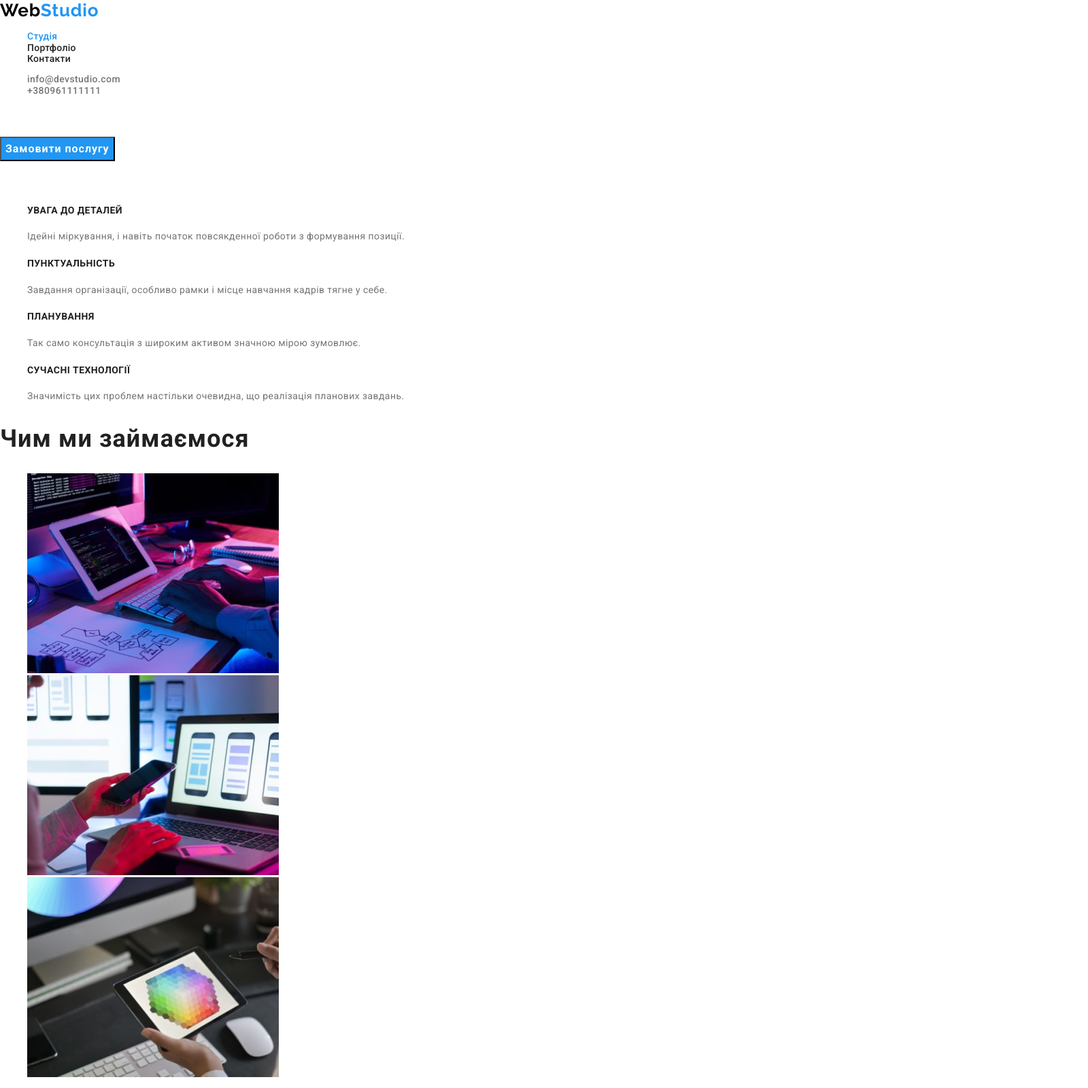
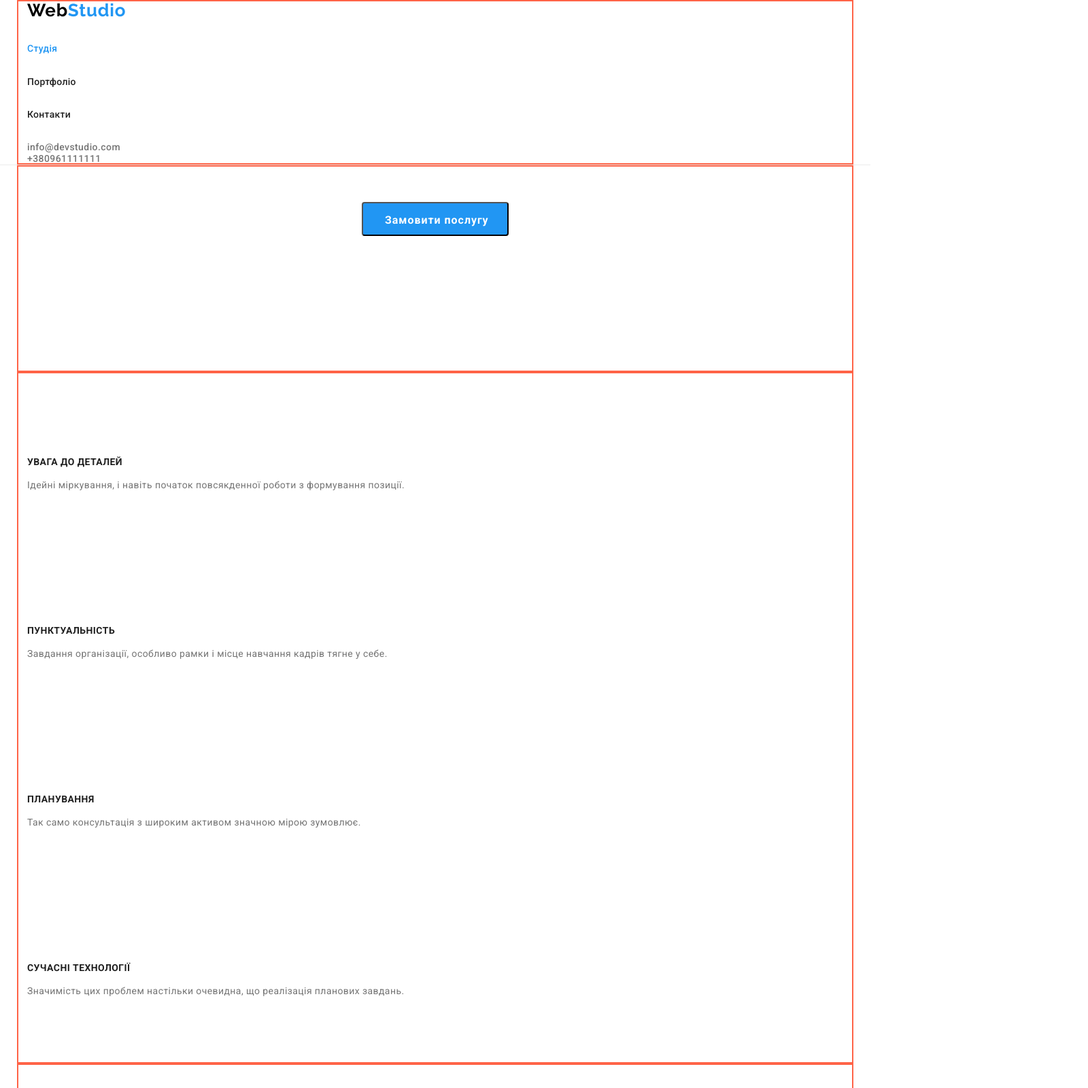
Before and after one commit to hikee1987/goit-markup-hw-03, a plain HTML site: page index.html in a window 1280 px wide. Shown: the top 1600 px of the page at 68% size, 1600 px wide, since content can reach past the window. Drawn offline with Linux system fonts and the light colour scheme.

Commit message:
изменил html и css

```diff
--- a/css/style.css
+++ b/css/style.css
@@ -4,6 +4,7 @@
   --secondary-bgd-color: #ffffff;
   --activate-btn-color: #2196F3;
 }
+
 
 
 body {
@@ -13,7 +14,24 @@ body {
   letter-spacing: 0.03em;
 }
 
+/**
+  |============================
+  | Reset
+  |============================
+*/
 
+h1,
+h2,
+h3,
+ul,
+p {
+  margin: 0;
+}
+
+a {
+  text-decoration: none;
+  color: currentColor;
+}
 
 .hide-title {
   visibility: hidden;
@@ -21,9 +39,45 @@ body {
 
 .list {
   list-style: none;
+  margin: 0;
+  padding: 0;
+}
+
+img {
+  display: block;
+}
+
+.container {
+  width: 1230px;
+  margin-left: auto;
+  margin-right: auto;
+  padding-left: 15px;
+  padding-right: 15px;
+
+  outline: 2px solid tomato;
+  outline-offset: -2px;
 }
 
 /* Шапка сайта ================================================*/
+
+.header {
+  border-bottom: 1px solid #ececec;
+}
+
+/* .header-navi {
+  display: flex;
+} */
+
+/* .navi {
+  margin-top: 24px;
+  margin-right: 25px;
+  margin-bottom: 93px;
+} */
+
+.header-item {
+  margin-top: 32px;
+  margin-bottom: 32px;
+}
 
 .navi .logo {
   font-family: 'Raleway';
@@ -50,6 +104,7 @@ body {
   line-height: 1.1;
   letter-spacing: 0.02em;
   color: var(--primary-tx-color);
+
 }
 
 .navi .current {
@@ -58,7 +113,7 @@ body {
 
 .navi .link:hover,
 .navi .link:focus {
-  color: var(--activate-color);
+  color: var(--activate-btn-color);
 }
 
 
@@ -66,6 +121,7 @@ body {
 /* Наші переваги ================================================ */
 
 .page .button {
+  border-radius: 4px;
   cursor: pointer;
   font-family: 'Roboto';
   font-style: normal;
@@ -74,16 +130,12 @@ body {
   line-height: 1.62;
   letter-spacing: 0.03em;
   color: var(--primary-tx-color);
-
-
-
 }
 
 .page .button:hover,
 .page .button:focus {
   color: var(--secondary-bgd-color);
   background: var(--activate-btn-color);
-
 }
 
 
@@ -115,6 +167,8 @@ body {
   line-height: 1.14;
   color: var(--secondary-tx-color);
   text-decoration: none;
+  margin-top: 32px;
+  margin-right: 50px;
 }
 
 .auth .link:hover,
@@ -124,8 +178,17 @@ body {
 
 /* Главная страница ================================================ */
 
+.hero {
+  text-align: center;
+}
+
 .hero-title {
+  letter-spacing: 0.06em;
+  text-transform: uppercase;
+  text-align: center;
   color: var(--secondary-bgd-color);
+  margin-bottom: 30px;
+
 }
 
 .hero-button {
@@ -135,6 +198,11 @@ body {
   letter-spacing: 0.06em;
   color: var(--secondary-bgd-color);
   background: var(--activate-btn-color);
+  border-radius: 4px;
+  margin-bottom: 200px;
+  padding: 10px 32px;
+  width: 216px;
+  height: 50px;
 
 }
 
@@ -146,6 +214,11 @@ body {
   line-height: 1.87;
   letter-spacing: 0.03em;
   color: var(--primary-tx-color);
+  margin-right: 30px;
+  margin-bottom: 10px;
+  padding-top: 94px;
+
+
 
 }
 
@@ -155,7 +228,12 @@ body {
   line-height: 1.71;
   letter-spacing: 0.03em;
   color: var(--secondary-tx-color);
+  margin-top: 10px;
+  margin-right: 30px;
+  padding-bottom: 94px;
 }
+
+
 
 /* Наши проекты ================================================ */
 
@@ -164,7 +242,15 @@ body {
   font-size: 36px;
   line-height: 1.16;
   letter-spacing: 0.03em;
+  text-align: center;
   color: var(--primary-tx-color);
+  margin-bottom: 50px;
+  padding-top: 94px;
+}
+
+.project-item {
+  margin-right: 30px;
+  padding-bottom: 94px;
 }
 
 /* Фото нашей команды ================================================ */
@@ -175,14 +261,18 @@ body {
   font-size: 36px;
   line-height: 1.16;
   letter-spacing: 0.06em;
+  text-align: center;
   color: var(--primary-tx-color);
+  padding-top: 94px;
+  margin-bottom: 50px;
 }
-
 
 .team-card {
   background: var(--secondary-bgd-color);
-  box-shadow: 0px 1px 3px rgba(0, 0, 0, 0.12), 0px 1px 1px rgba(0, 0, 0, 0.14), 0px 2px 1px rgba(0, 0, 0, 0.2);
-  border-radius: 0px 0px 4px 4px;
+
+  margin-right: 30px;
+  margin-bottom: 30px;
+
 }
 
 .team-name {
@@ -190,7 +280,9 @@ body {
   font-size: 16px;
   line-height: 1.19;
   letter-spacing: 0.03em;
+  text-align: center;
   color: var(--primary-tx-color);
+  margin-bottom: 10px;
 }
 
 .team-worked {
@@ -198,14 +290,14 @@ body {
   font-size: 16px;
   line-height: 1.19;
   letter-spacing: 0.03em;
+  text-align: center;
   color: var(--secondary-tx-color);
+  padding-bottom: 94px;
 }
 
 /* Подвал ================================================ */
 
 .footer {
-  width: 1600px;
-  height: 252px;
   left: 0px;
   top: 2094px;
   font-style: normal;
@@ -238,6 +330,8 @@ body {
   color: var(--secondary-bgd-color);
 }
 
+
+
 /* Контакты подвала ================================================ */
 
 
--- a/index.html
+++ b/index.html
@@ -10,24 +10,27 @@
       href="https://fonts.googleapis.com/css2?family=Raleway:wght@700&family=Roboto:wght@400;500;700;900&display=swap"
       rel="stylesheet"
     />
-    <title>Главная</title>
+    <title>Studio</title>
     <link rel="stylesheet" href="./css/normalize.css" />
     <link rel="stylesheet" href="./css/style.css" />
   </head>
   <body>
     <!-- Шапка сайта --------------------------------------------------------------------------------------------------------------------------------->
-    <header>
+    <header class="header">
+      <div class="container">
+        <div class="header-navi">
           <nav class="navi">
             <a class="logo" href="./index.html">Web<span class="span">Studio</span></a>
 
             <!-- Навигация по сайту ---------------------------------------------------------------------------------------------------------------------->
 
             <ul class="list">
-          <li><a href="./index.html" class="link current">Студія</a></li>
-          <li><a href="./portfolio.html" class="link">Портфоліо</a></li>
-          <li><a href="" class="link">Контакти</a></li>
+              <li class="header-item"><a href="./index.html" class="link current">Студія</a></li>
+              <li class="header-item"><a href="./portfolio.html" class="link">Портфоліо</a></li>
+              <li class="header-item"><a href="" class="link">Контакти</a></li>
             </ul>
           </nav>
+        </div>
 
         <!-- Контакты в шапке -------------------------------------------------------------------------------------------------------------------------->
         <ul class="list auth">
@@ -38,15 +41,19 @@
             <a href="tel:+380961111111" class="link">+380961111111</a>
           </li>
         </ul>
+      </div>
     </header>
     <!-- Главная страница ---------------------------------------------------------------------------------------------------------------------------->
     <main>
       <section class="hero">
+        <div class="container">
           <h1 class="hero-title">Ефективні рішення для вашого бізнесу</h1>
           <input class="hero-button" type="button" value="Замовити послугу" />
+        </div>
       </section>
       <!-- Описание с постами ------------------------------------------------------------------------------------------------------------------------>
       <section class="post">
+        <div class="container">
           <h2 class="hide-title">Выбирайте Кращих</h2>
           <ul class="list">
             <li>
@@ -74,25 +81,29 @@
               </p>
             </li>
           </ul>
+        </div>
       </section>
       <!-- Наши проекты ------------------------------------------------------------------------------------------------------------------------------>
       <section class="project">
+        <div class="container">
           <h2 class="project-title">Чим ми займаємося</h2>
           <ul class="list">
-          <li>
+            <li class="project-item">
               <img src="./images/box1.jpg" alt="Сommunity" width="370" height="294" />
             </li>
-          <li>
+            <li class="project-item">
               <img src="./images/box2.jpg" alt="Сreate game" width="370" height="294" />
             </li>
-          <li>
+            <li class="project-item">
               <img src="./images/box3.jpg" alt="Designer" width="370" height="294" />
             </li>
           </ul>
+        </div>
       </section>
 
       <!-- Фото нашей команды ------------------------------------------------------------------------------------------------------------------------>
       <section class="team">
+        <div class="container">
           <h2 class="team-title">Наша команда</h2>
           <ul class="list">
             <li>
@@ -119,30 +130,34 @@
               <p class="team-worked">UI Designer</p>
             </li>
           </ul>
+        </div>
       </section>
     </main>
 
     <!-- Подвал ------------------------------------------------------------------------------------------------------------------------------------>
     <footer class="footer">
+      <div class="container">
+        <div class="footer-logo">
           <!-- Лого подвала -->
           <a class="logo" href="./index.html"><span class="span">Web</span>Studio</a>
-
+        </div>
         <!-- Контакты подвала ------------------------------------------------------------------------------------------------------------------------>
         <address class="adress">
           <ul class="list">
-          <li>
+            <li class="footer-item">
               <a class="map" target="_blank" href="https://goo.gl/maps/tazPPrL3akD36epS8"
                 >м. Київ, пр-т Лесі Українки, 26</a
               >
             </li>
-          <li>
+            <li class="footer-item">
               <a class="contact" href="mailto:info@devstudio.com">info@devstudio.com</a>
             </li>
-          <li>
+            <li class="footer-item">
               <a class="contact" href="tel:+380961111111">+380961111111</a>
             </li>
           </ul>
         </address>
+      </div>
     </footer>
   </body>
 </html>
```
Also changed, not shown: portfolio.html (+22 -6 lines). Lines whose indentation alone changed are shown as unchanged.
